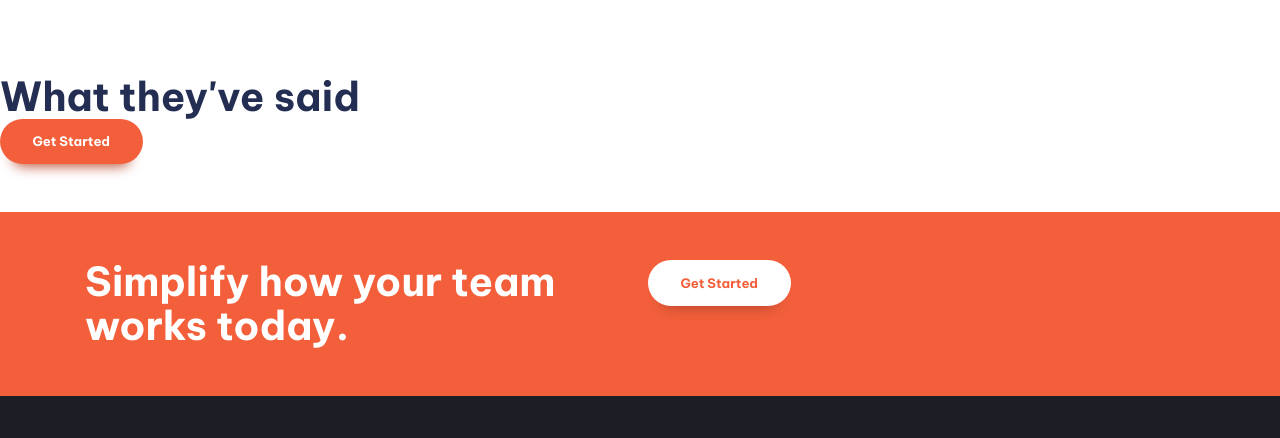
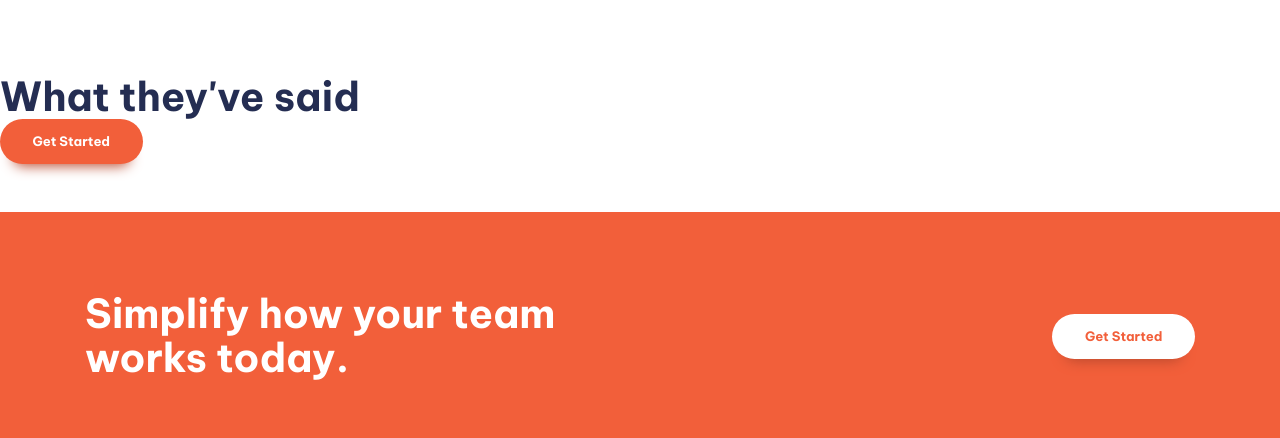
Before and after one commit to Alicja-in-Wonderland/landing-page-tutorial, a website built with Vite: page index.html in a window 1280 px wide. Shown: the part 1272-1710 px from the top of the page. Built offline with nearby package versions, Linux system fonts and the light colour scheme.

Commit message:
Styles the CTA layout

```diff
--- a/index.html
+++ b/index.html
@@ -103,13 +103,13 @@
       <button class="button">Get Started</button>
     </section>
 
-    <section class="cta | padding-block-700 bg-accent-400 text-neutral-100">
+    <section class="cta | padding-block-900 bg-accent-400 text-neutral-100">
       <div class="container">
-        <div class="even-columns">
+        <div class="even-columns vertical-align-centre">
           <div>
             <p class="fs-secondary-heading fw-bold">Simplify how your team works today.</p>
           </div>
-          <div><button class="button" data-type="inverted">Get Started</button></div>
+          <div class="justify-self-end"><button class="button" data-type="inverted">Get Started</button></div>
         </div>
       </div>
     </section>
--- a/style.css
+++ b/style.css
@@ -277,10 +277,6 @@ p[data-width="wide"] {
   margin-inline: auto;
 }
 
-:where(.flow :not(:first-child)) {
-  margin-top: var(--flow-spacer, 3em);
-}
-
 .even-columns {
   display: grid;
   gap: 1rem;
@@ -291,6 +287,18 @@ p[data-width="wide"] {
     grid-auto-flow: column;
     grid-auto-columns: 1fr;
   }
+}
+
+.vertical-align-centre {
+  align-items: center;
+}
+
+.justify-self-end {
+  justify-self: end;
+}
+
+:where(.flow :not(:first-child)) {
+  margin-top: var(--flow-spacer, 3em);
 }
 
 .text-primary-400 {
```
